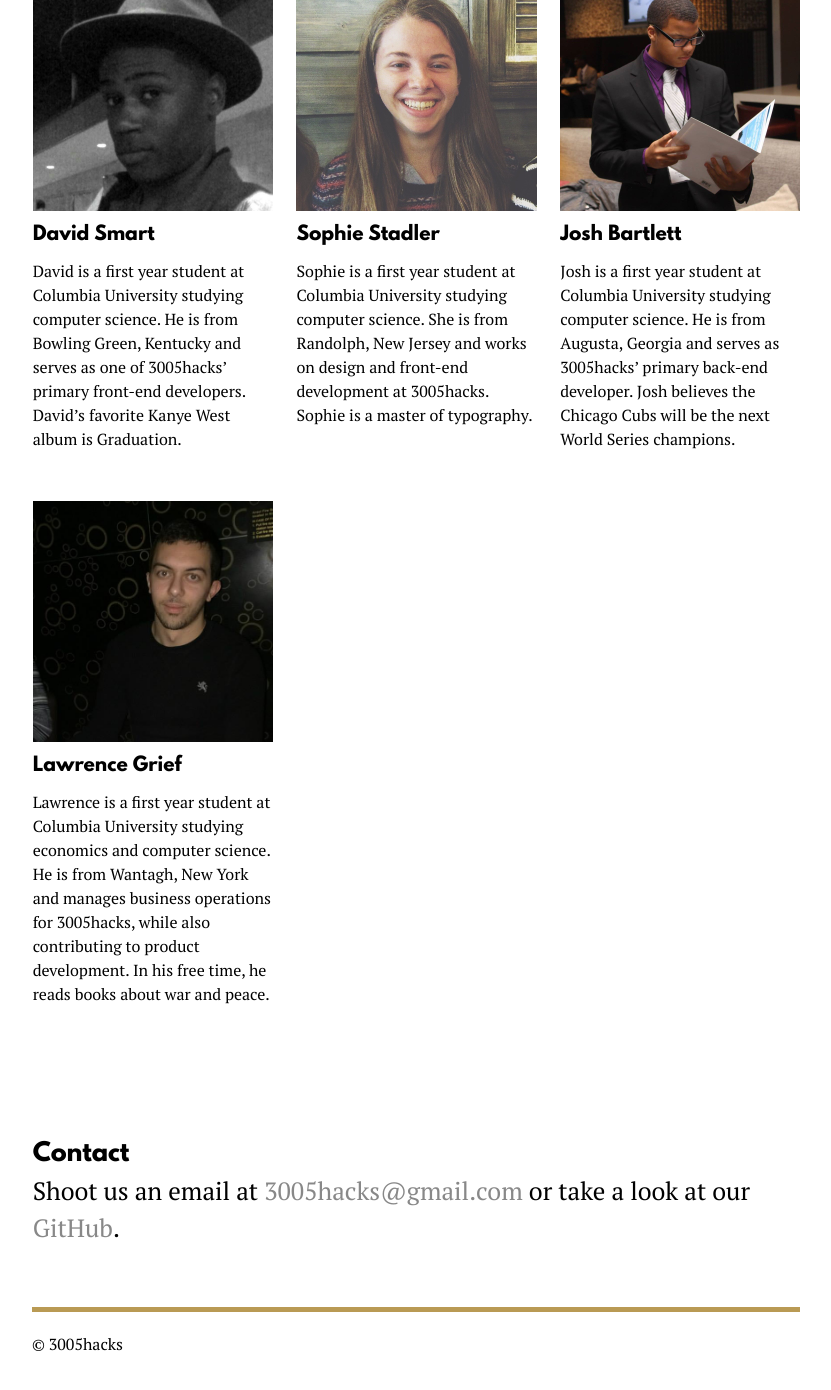
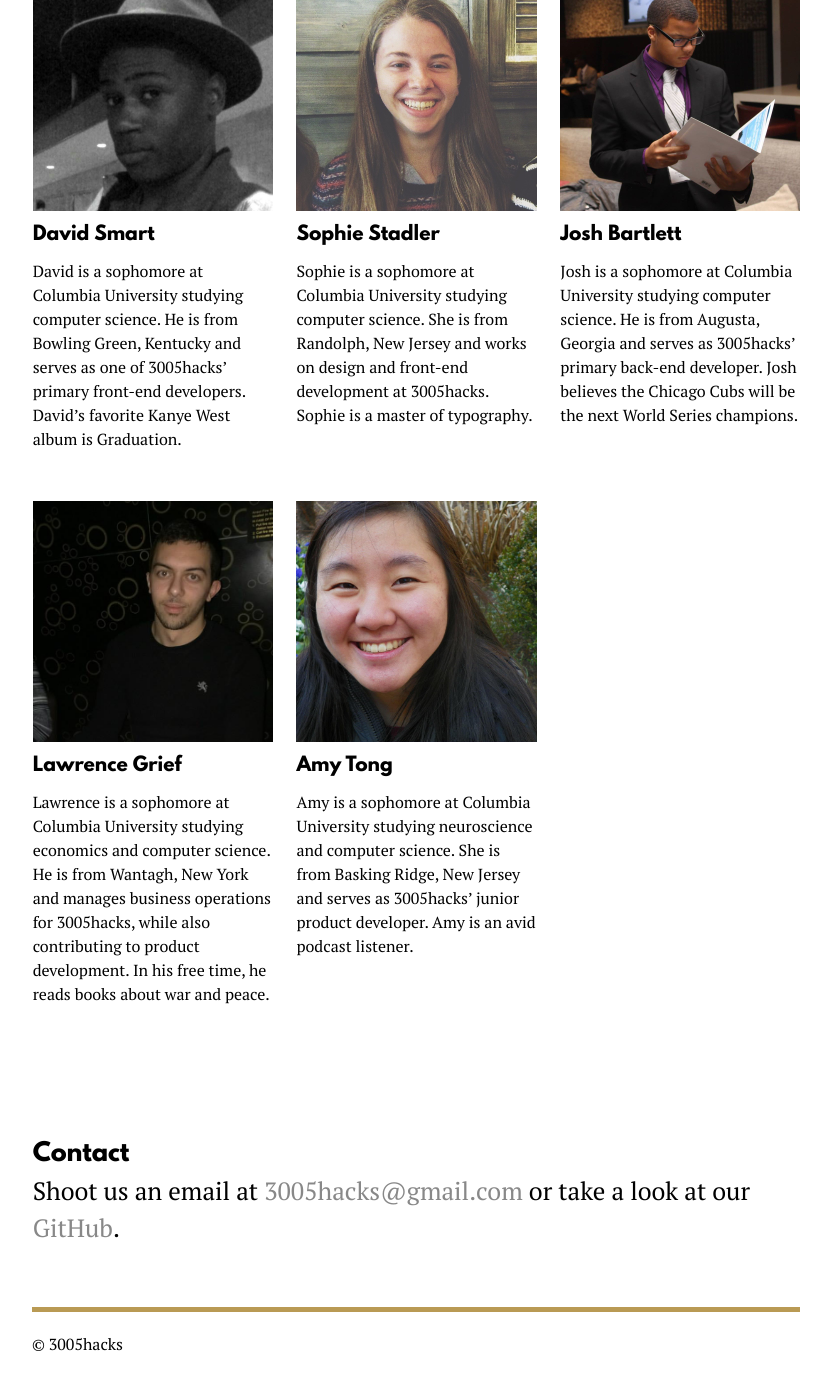
Before and after one commit to 3005hacks/3005hacks, a Jekyll site: the page built from index.html, in a window 1280 px wide and 1400 px high, scrolled down 805 px. Shown: the top 1390 px of the window, without its empty margins (224-1055 px from the left). Built offline with Jekyll 4.4.1, drawn with Linux system fonts in a browser that asks for light colours; nearby versions of some CDN libraries.

Commit message:
Update members.yml
we're sophs

```diff
--- a/_data/members.yml
+++ b/_data/members.yml
@@ -1,27 +1,34 @@
 - name: David Smart
-  description: "David is a first year student at Columbia University studying computer science. He is from Bowling Green, Kentucky and serves as one of 3005hacks&rsquo; primary front-end developers. David&rsquo;s favorite Kanye West album is Graduation."
+  description: "David is a sophomore at Columbia University studying computer science. He is from Bowling Green, Kentucky and serves as one of 3005hacks&rsquo; primary front-end developers. David&rsquo;s favorite Kanye West album is Graduation."
   image: 'static/images/david_hat.jpg'
   twitter: 'http://twitter.com/therealdsmart'
   linkedin: 'https://linkedin.com/in/davidsmart21'
   github: 'https://github.com/therealdsmart'
 
 - name: Sophie Stadler
-  description: "Sophie is a first year student at Columbia University studying computer science. She is from Randolph, New Jersey and works on design and front-end development at 3005hacks. Sophie is a master of typography."
+  description: "Sophie is a sophomore at Columbia University studying computer science. She is from Randolph, New Jersey and works on design and front-end development at 3005hacks. Sophie is a master of typography."
   image: 'static/images/soph_linked.jpg'
   twitter: 'http://twitter.com/sophstad'
   linkedin: 'https://linkedin.com/in/sophiestadler'
   github: 'https://github.com/sophstad'
 
 - name: Josh Bartlett
-  description: "Josh is a first year student at Columbia University studying computer science. He is from Augusta, Georgia and serves as 3005hacks&rsquo; primary back-end developer. Josh believes the Chicago Cubs will be the next World Series champions."
+  description: "Josh is a sophomore at Columbia University studying computer science. He is from Augusta, Georgia and serves as 3005hacks&rsquo; primary back-end developer. Josh believes the Chicago Cubs will be the next World Series champions."
   image: 'static/images/josh_folder.jpg'
   twitter: 'http://twitter.com/jcbartlett25'
   linkedin: 'https://linkedin.com/in/jcbartlett'
   github: 'https://github.com/jcbartlett25'
 
 - name: Lawrence Grief
-  description: "Lawrence is a first year student at Columbia University studying economics and computer science. He is from Wantagh, New York and manages business operations for 3005hacks, while also contributing to product development. In his free time, he reads books about war and peace."
+  description: "Lawrence is a sophomore at Columbia University studying economics and computer science. He is from Wantagh, New York and manages business operations for 3005hacks, while also contributing to product development. In his free time, he reads books about war and peace."
   image: 'static/images/larry_bruh.jpg'
   twitter: 'http://twitter.com/largrief'
   linkedin: 'https://www.linkedin.com/pub/lawrence-grief/b3/177/41a'
   github: 'https://github.com/larryslaughter'
+
+- name: Amy Tong
+  description: "Amy is a sophomore at Columbia University studying neuroscience and computer science. She is from Basking Ridge, New Jersey and serves as 3005hacks&rsquo; junior product developer. Amy is an avid podcast listener."
+  image: 'static/images/amy_bighead.jpg'
+  twitter: 'http://twitter.com/amytong96'
+  linkedin: 'https://www.linkedin.com/pub/amy-tong/a1/9a8/44a?trk=pub-pbmap'
+  github: 'https://github.com/amytong'
```
